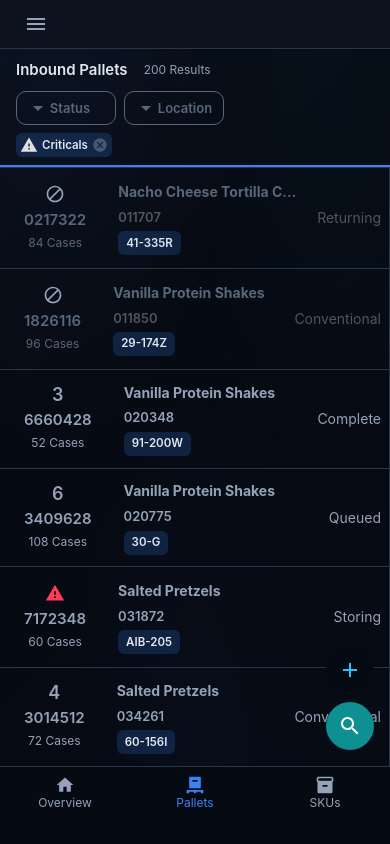
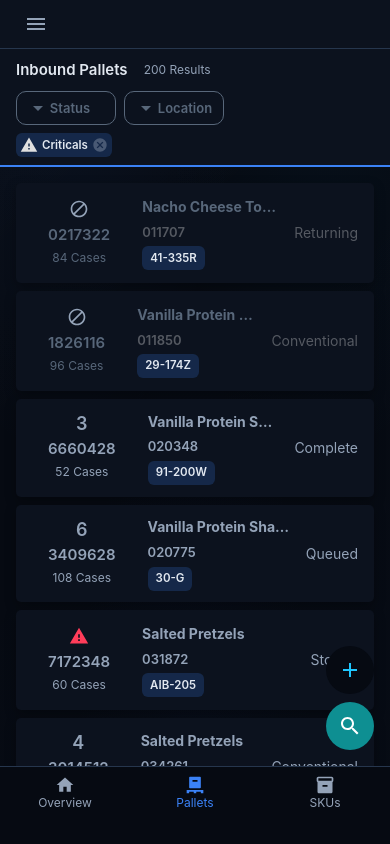
Before and after one commit to Naternelson/ship-browser, a React (Vite) app: page /inbound/pallets in a window 390 px wide. Built offline with nearby package versions, Linux system fonts and the light colour scheme.

Commit message:
Mobile inbound rows now as cards

```diff
--- a/src/pages/inbound/pallets/_components/PalletList.mobile.tsx
+++ b/src/pages/inbound/pallets/_components/PalletList.mobile.tsx
@@ -10,8 +10,8 @@ export const PalletListMobile = () => {
                 display: "flex",
                 flexDirection: "column",
                 overflow: "auto",
-                borderRight: "1px solid",
-                borderColor: "divider",
+                gap: '0.5rem',
+                py: '1rem'
             }}>
             {displayRows.map((r) => {
                 return <RowMobile key={r.lpn} pallet={r} />;
--- a/src/pages/inbound/pallets/_components/Row.mobile.tsx
+++ b/src/pages/inbound/pallets/_components/Row.mobile.tsx
@@ -13,14 +13,17 @@ export const RowMobile = ({ pallet }: { pallet: InboundPalletType }) => {
                 nav(pallet.lpn);
             }}
             sx={{
-                borderTop: "1px solid",
-                borderColor: "divider",
+                bgcolor: "background.paper",
                 display: "flex",
                 flexDirection: "row",
                 justifyContent: "flex-start",
                 alignItems: "center",
                 gap: ".5rem",
                 py: "0.5rem",
+                px: '.5rem',
+                mx: "1rem",
+                borderRadius: "5px",
+                boxShadow: (t) => t.shadows[3],
                 color: pallet.priority === -1 ? (t) => `${t.palette.action.disabled} !important` : "text.secondary",
             }}>
             <Box
--- a/src/pages/inbound/pallets/page.mobile.tsx
+++ b/src/pages/inbound/pallets/page.mobile.tsx
@@ -16,6 +16,7 @@ export const PalletsPageMobile = () => {
                 display: "flex",
                 flexDirection: "column",
             }}>
+            <Box sx={{display: 'flex', flexDirection: 'column', bgcolor: 'background.paper'}}>
                 <Box
                     sx={{
                         display: "flex",
@@ -29,6 +30,7 @@ export const PalletsPageMobile = () => {
                 </Box>
                 <ActionbarMobile />
                 <FilterBarMobile />
+            </Box>
             <Box
                 sx={{
                     flex: 1,
```
Lines whose indentation alone changed are shown as unchanged.
